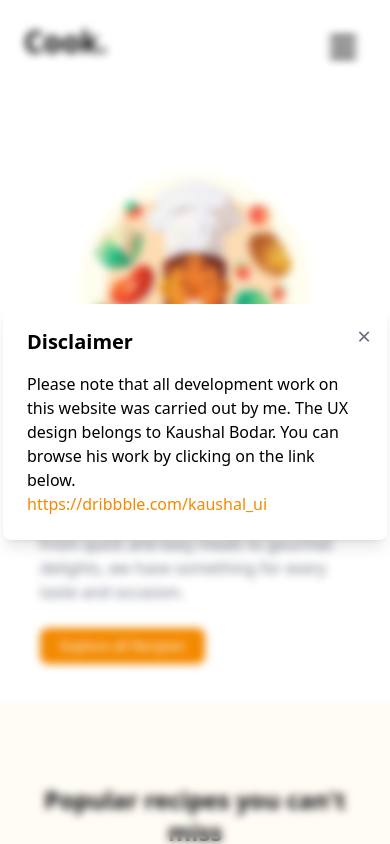
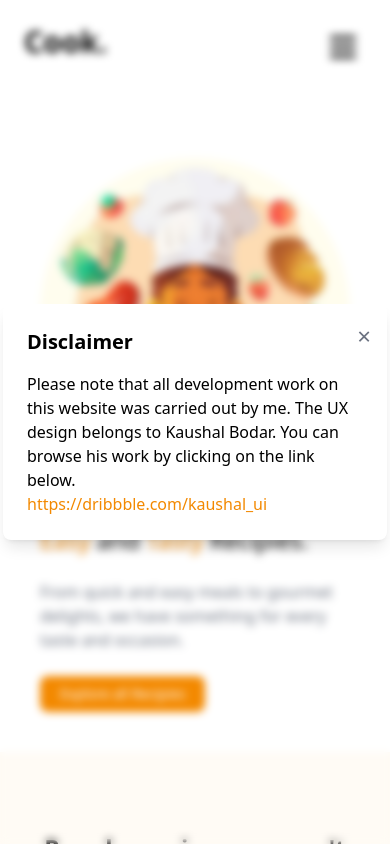
Before and after one commit to Simran145678/cook, a React (Vite) app: page / in a window 390 px wide. Shown: the top 844 px of the page. Built offline with nearby package versions, Linux system fonts and the light colour scheme; no server answers; what miragejs would draw is missing.

Commit message:
hero banner fixed

```diff
--- a/src/components/HeroBanner.jsx
+++ b/src/components/HeroBanner.jsx
@@ -4,7 +4,7 @@ export default function HeroBanner({ children, para, link, img, varient }) {
   return (
     <>
       <div className="container flex flex-col-reverse md:flex-row p-10">
-        <div className=" flex flex-col  lg:p-16 justify-center">
+        <div className=" flex flex-col md:w-1/2 lg:w-auto lg:p-16 justify-center">
           {children}
           <p className="text-md text-gray-500 mb-6">{para}</p>
           <div>
@@ -13,7 +13,7 @@ export default function HeroBanner({ children, para, link, img, varient }) {
             </button>
           </div>
         </div>
-        <div className="lg:w-3/4 p-10 ">
+        <div className="md:w-1/2 lg:w-3/4 py-6 md:p-10 ">
           <img src={img} className={varient}></img>
         </div>
       </div>
```
